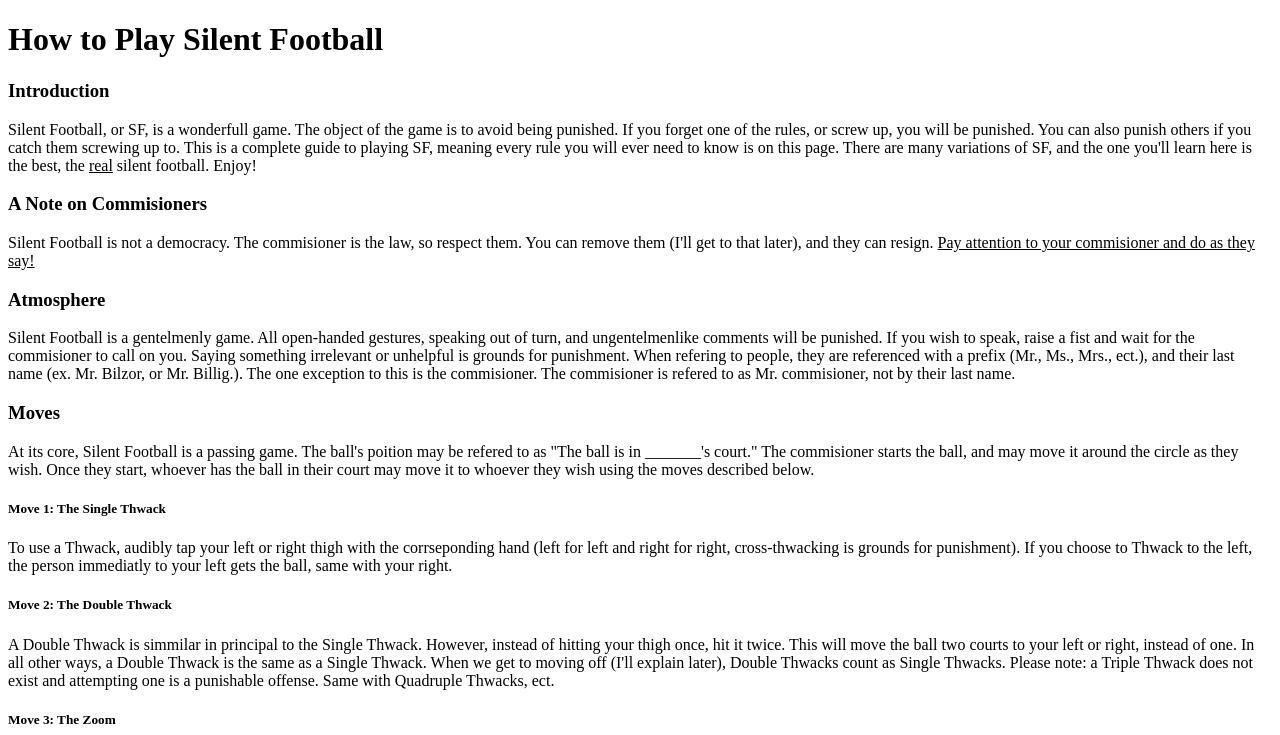
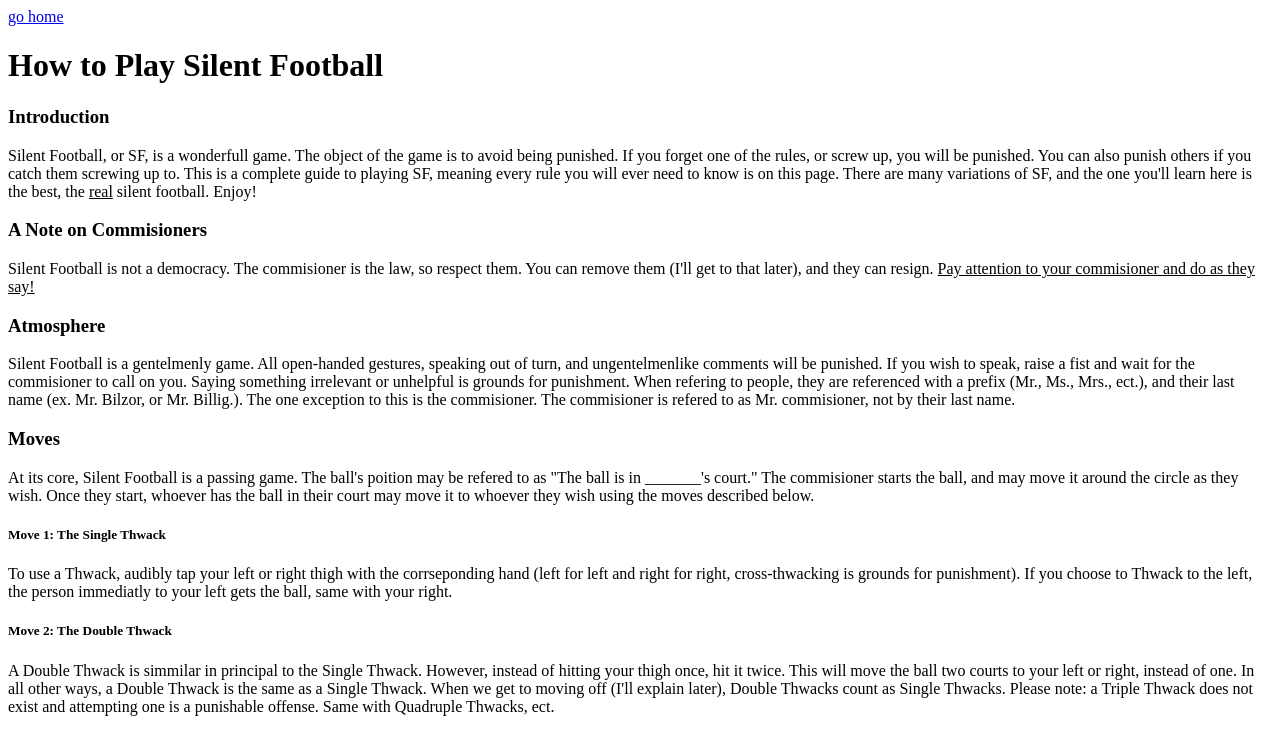
Before and after one commit to Gregorio-McGreg/Gregorio-McGreg.github.io, a plain HTML site: page football.html in a window 1280 px wide. Shown: the top 735 px of the page. Drawn offline with Linux system fonts and the light colour scheme.

Commit message:
Update football.html

```diff
--- a/football.html
+++ b/football.html
@@ -1,6 +1,7 @@
 <!DOCTYPE html>
 <html>
 <head>
+<a href="https://gregorio-mcgreg.github.io/" class="button">go home</a>
 <link rel="icon" href="https://www.stuff.tv/wp-content/uploads/sites/2/2023/09/OVERLAY-editors-choice-logo.png" type="image/png">
 <title>How To Play Silent Football</title>
 </head>
```
